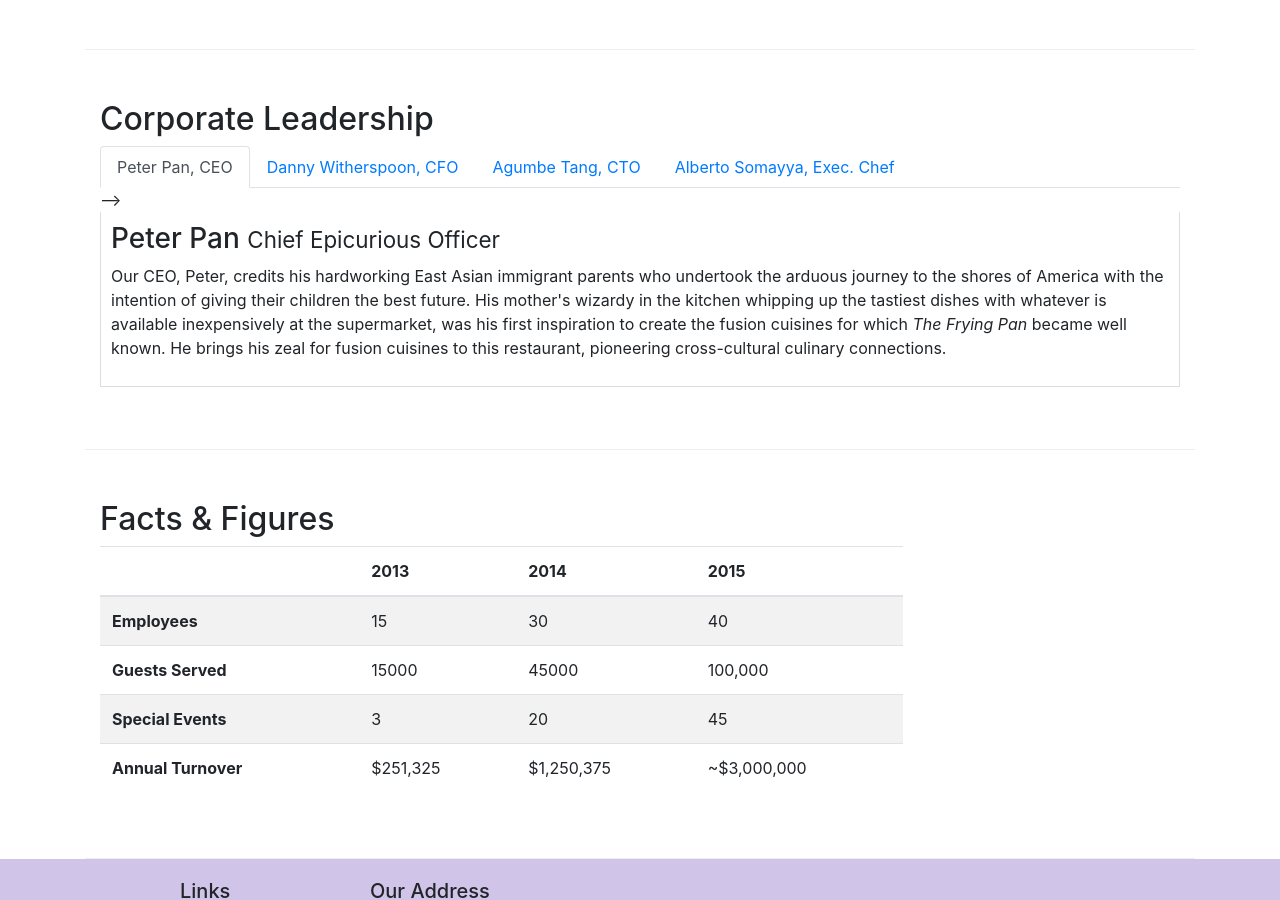
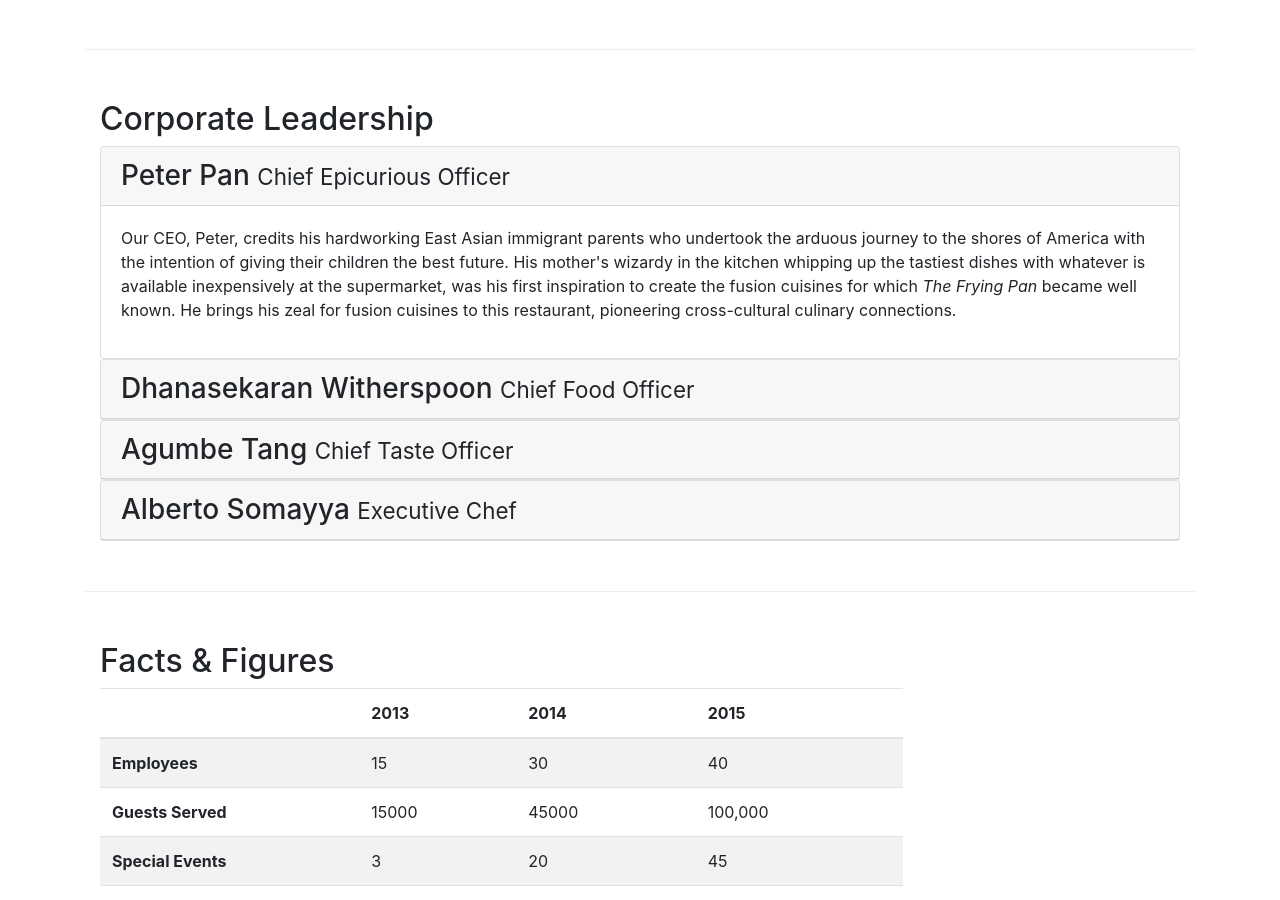
Before and after one commit to Joselopez9/bootstrap4, a website: page aboutus.html in a window 1280 px wide. Shown: the part 861-1761 px from the top of the page. Drawn offline with nearby package versions, Linux system fonts and the light colour scheme.

Commit message:
Accordion

```diff
--- a/aboutus.html
+++ b/aboutus.html
@@ -121,7 +121,7 @@
             <div class="col-12">
                 <h2>Corporate Leadership</h2>
 
-                <!--Code to set up the tabbed navigation-->
+                <!--Code to set up the tabbed navigation--
                 <ul class="nav nav-tabs">
                     <li class="nav-item">
                       <a class="nav-link active" href="#peter"
@@ -140,38 +140,74 @@
                         data-toggle="tab">Alberto Somayya, Exec. Chef</a>
                     </li>
                 </ul> -->
+                <!--div class="tab-content"-->
 
-        		<div class="tab-content">
+                <!--We constructed the Accordion using the collapse plugin together with the card component.-->
+        		<div id="accordion">
 	                <!--<div class="col-12 col-sm-9">-->
-		                <div role="tabpanel" class="tab-pane fade show active" id="peter">
-			                <h3>Peter Pan <small>Chief Epicurious Officer</small></h3>
-			                <div class="hidden-xs-down">
-			                    <p class="d-none d-sm-block">Our CEO, Peter, credits his hardworking East Asian immigrant parents who undertook the arduous journey to the shores of America with the intention of giving their children the best future. His mother's wizardy in the kitchen whipping up the tastiest dishes with whatever is available inexpensively at the supermarket, was his first inspiration to create the fusion cuisines for which <em>The Frying Pan</em> became well known. He brings his zeal for fusion cuisines to this restaurant, pioneering cross-cultural culinary connections.</p>
+	                <div class="card">
+                        <div class="card-header" role="tab" id="peterhead">
+	                        <h3 class="mb-0">
+	                            <a data-toggle="collapse" data-target="#peter">
+	                            Peter Pan <small>Chief Epicurious Officer</small>
+	                            </a>
+	                        </h3>
+                        </div>
+                        <div class="collapse show" id="peter" data-parent="#accordion">
+                            <div class="card-body">
+                                <p class="d-none d-sm-block">Our CEO, Peter, credits his hardworking East Asian immigrant parents who undertook the arduous journey to the shores of America with the intention of giving their children the best future. His mother's wizardy in the kitchen whipping up the tastiest dishes with whatever is available inexpensively at the supermarket, was his first inspiration to create the fusion cuisines for which <em>The Frying Pan</em> became well known. He brings his zeal for fusion cuisines to this restaurant, pioneering cross-cultural culinary connections.</p>
+                            </div>
+                        </div>
+                    </div>
+
+
+			        <div class="card">
+                        <div class="card-header" role="tab" id="dannyhead">
+                            <h3 class="mb-0">
+                                <a class="collapsed" data-toggle="collapse" data-target="#danny">
+                                Dhanasekaran Witherspoon <small>Chief Food Officer</small>
+                                </a>
+                            </h3>
+                        </div>
+                        <div class="collapse" id="danny" data-parent="#accordion">
+                            <div class="card-body">
+                                <p class="d-none d-sm-block">Our CFO, Danny, as he is affectionately referred to by his colleagues, comes from a long established family tradition in farming and produce. His experiences growing up on a farm in the Australian outback gave him great appreciation for varieties of food sources. As he puts it in his own words, <em>Everything that runs, wins, and everything that stays, pays!</em></p>
 			                </div>
 			            </div>
+			        </div>
 
-			            <div role="tabpanel" class="tab-pane fade" id="danny">
-			                <h3>Dhanasekaran Witherspoon <small>Chief Food Officer</small></h3>
-			                <div class="hidden-xs-down">
-			                    <p>Our CFO, Danny, as he is affectionately referred to by his colleagues, comes from a long established family tradition in farming and produce. His experiences growing up on a farm in the Australian outback gave him great appreciation for varieties of food sources. As he puts it in his own words, <em>Everything that runs, wins, and everything that stays, pays!</em></p>
+
+			        <div class="card">
+                        <div class="card-header" role="tab" id="agumbehead">
+                            <h3 class="mb-0">
+                                <a class="collapsed" data-toggle="collapse" data-target="#agumbe">
+                                Agumbe Tang <small>Chief Taste Officer</small>
+                                </a>
+                            </h3>
+                        </div>
+                        <div class="collapse" id="agumbe" data-parent="#accordion">
+                            <div class="card-body">
+                                <p class="d-none d-sm-block">Blessed with the most discerning gustatory sense, Agumbe, our CTO, personally ensures that every dish that we serve meets his exacting tastes. Our chefs dread the tongue lashing that ensues if their dish does not meet his exacting standards. He lives by his motto, <em>You click only if you survive my lick.</em></p>
 			                </div>
 			            </div>
+			        </div>
 
-			            <div role="tabpanel" class="tab-pane fade" id="agumbe">
-			                <h3>Agumbe Tang <small>Chief Taste Officer</small></h3>
-			                <div class="hidden-xs-down">
-			                    <p>Blessed with the most discerning gustatory sense, Agumbe, our CTO, personally ensures that every dish that we serve meets his exacting tastes. Our chefs dread the tongue lashing that ensues if their dish does not meet his exacting standards. He lives by his motto, <em>You click only if you survive my lick.</em></p>
+
+			        <div class="card">
+                        <div class="card-header" role="tab" id="albertohead">
+                            <h3 class="mb-0">
+                                <a class="collapsed" data-toggle="collapse" data-target="#alberto">
+                                Alberto Somayya <small>Executive Chef</small>
+                                </a>
+                            </h3>
+                        </div>
+                        <div class="collapse" id="alberto" data-parent="#accordion">
+                            <div class="card-body">
+                                <p class="d-none d-sm-block">Award winning three-star Michelin chef with wide International experience having worked closely with whos-who in the culinary world, he specializes in creating mouthwatering Indo-Italian fusion experiences. He says, <em>Put together the cuisines from the two craziest cultures, and you get a winning hit! Amma Mia!</em></p>
 			                </div>
 			            </div>
-
-			            <div role="tabpanel" class="tab-pane fade" id="alberto">
-			                <h3>Alberto Somayya <small>Executive Chef</small></h3>
-			                <div class="hidden-xs-down">
-			                    <p>Award winning three-star Michelin chef with wide International experience having worked closely with whos-who in the culinary world, he specializes in creating mouthwatering Indo-Italian fusion experiences. He says, <em>Put together the cuisines from the two craziest cultures, and you get a winning hit! Amma Mia!</em></p>
-			                </div>
-			            </div>
-			        <!--</div>-->
-		        </div> <!--Corporate Leadership Column END-->
+			        </div>
+		        </div> <!--Corp Leadership Col END/ACCORDION -->
             </div>
        </div><!--END 2nd row-->
 
@@ -270,6 +306,10 @@
         </div>
     </footer>
 
+    <!-- jQuery first, then Tether, then Bootstrap JS. -->
+    <script src="node_modules/jquery/dist/jquery.min.js"></script>
+    <script src="node_modules/tether/dist/js/tether.min.js"></script>
+    <script src="node_modules/bootstrap/dist/js/bootstrap.min.js"></script>
 </body>
 
 </html>
```
